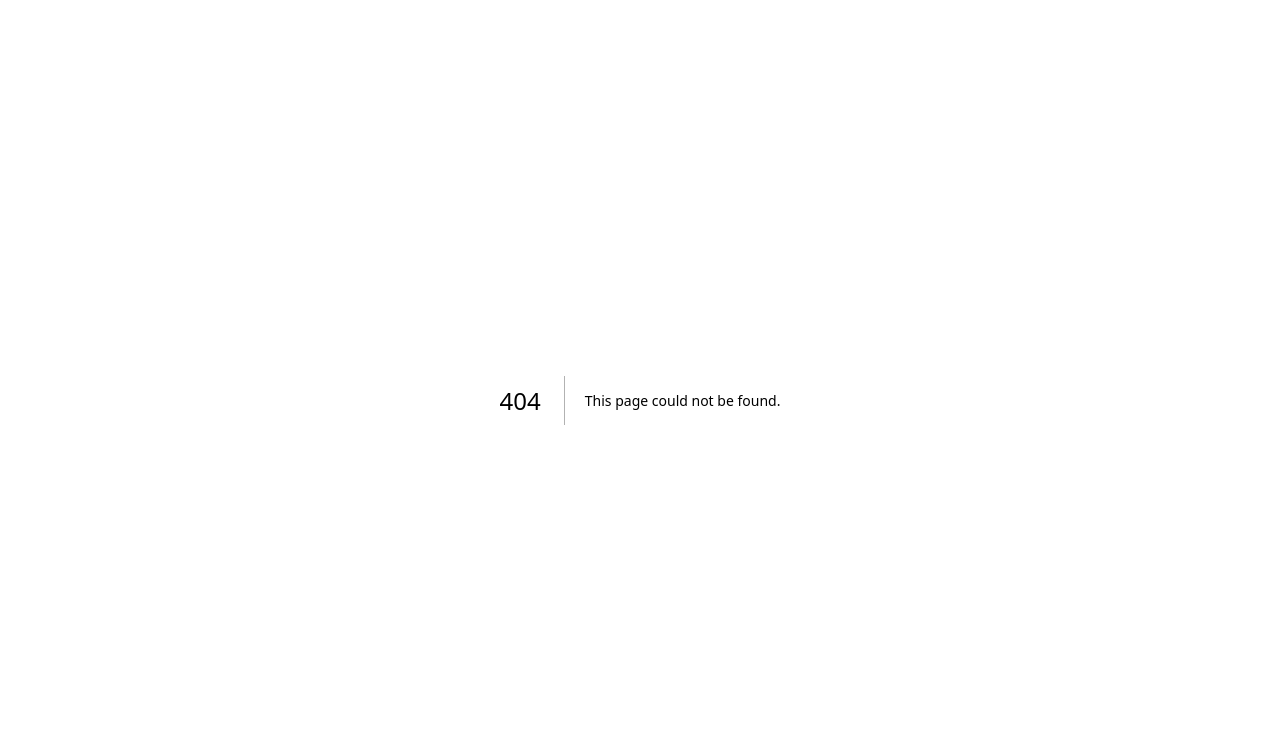
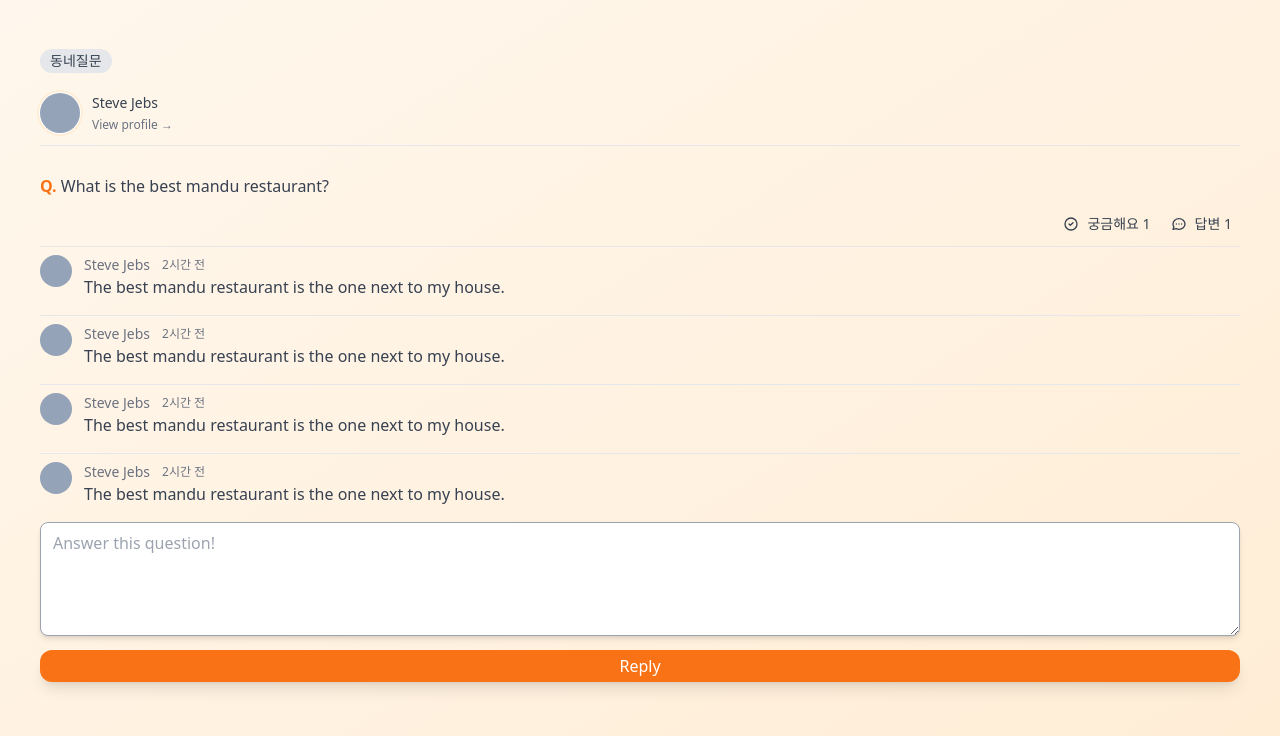
Before and after one commit to yeonvv/carrot-market, a Next.js app: page /community/1 in a window 1280 px wide. Before the commit this address had no page. Shown: the top 736 px of the page. Built offline with nearby package versions, Linux system fonts and the light colour scheme.

Commit message:
create community-detail

```diff
--- a/pages/_app.tsx
+++ b/pages/_app.tsx
@@ -1,6 +1,6 @@
-import '@/styles/globals.css'
-import type { AppProps } from 'next/app'
+import "@/styles/globals.css";
+import type { AppProps } from "next/app";
 
 export default function App({ Component, pageProps }: AppProps) {
-  return <Component {...pageProps} />
+  return <Component {...pageProps} />;
 }
--- /dev/null
+++ b/pages/community/[id].tsx
@@ -0,0 +1,86 @@
+import type { NextPage } from "next";
+
+const CommunityPostDetail: NextPage = () => {
+  return (
+    <div className="py-12 px-10 h-screen space-y-2 bg-gradient-to-br from-orange-50 to-orange-100 text-gray-700">
+      <span className="inline-flex items-center justify-center px-2.5 py-0.5 text-sm text-gray-700 font-medium bg-gray-200 rounded-full">
+        동네질문
+      </span>
+      <div className="flex items-center py-3 space-x-3 cursor-pointer border-b">
+        <div className="w-10 h-10 rounded-full bg-slate-400 ring-2 ring-offset-1 ring-orange-100" />
+        <div className="space-y-1">
+          <p className="text-sm text-gray-700 font-medium">Steve Jebs</p>
+          <p className="text-xs text-gray-500">View profile &rarr;</p>
+        </div>
+      </div>
+      <div className="pt-5 space-y-3 text-gray-700">
+        <div>
+          <span className="text-orange-500 font-bold">Q.</span> What is the best
+          mandu restaurant?
+        </div>
+        <div className="flex justify-end w-full space-x-5 py-1 px-2 text-sm text-gray-700 font-medium rounded-lg">
+          <span className="flex items-center space-x-2 cursor-pointer">
+            <svg
+              className="w-4 h-4"
+              fill="none"
+              stroke="currentColor"
+              viewBox="0 0 24 24"
+              xmlns="http://www.w3.org/2000/svg"
+            >
+              <path
+                strokeLinecap="round"
+                strokeLinejoin="round"
+                strokeWidth="2"
+                d="M9 12l2 2 4-4m6 2a9 9 0 11-18 0 9 9 0 0118 0z"
+              ></path>
+            </svg>
+            <span>궁금해요 1</span>
+          </span>
+          <span className="flex items-center space-x-2 cursor-pointer">
+            <svg
+              className="w-4 h-4"
+              fill="none"
+              stroke="currentColor"
+              viewBox="0 0 24 24"
+              xmlns="http://www.w3.org/2000/svg"
+            >
+              <path
+                strokeLinecap="round"
+                strokeLinejoin="round"
+                strokeWidth="2"
+                d="M8 12h.01M12 12h.01M16 12h.01M21 12c0 4.418-4.03 8-9 8a9.863 9.863 0 01-4.255-.949L3 20l1.395-3.72C3.512 15.042 3 13.574 3 12c0-4.418 4.03-8 9-8s9 3.582 9 8z"
+              ></path>
+            </svg>
+            <span>답변 1</span>
+          </span>
+        </div>
+      </div>
+      {[1, 2, 3, 4].map((_, i) => (
+        <div key={i} className="flex items-start py-2 space-x-3 border-t">
+          <div className="w-8 h-8 rounded-full bg-slate-400" />
+          <div className="w-4/5">
+            <div className="flex items-center space-x-3">
+              <span className="text-sm text-gray-500 font-medium">
+                Steve Jebs
+              </span>
+              <span className="text-xs text-gray-500">2시간 전</span>
+            </div>
+            <p>The best mandu restaurant is the one next to my house.</p>
+          </div>
+        </div>
+      ))}
+      <div className="space-y-2">
+        <textarea
+          rows={4}
+          placeholder="Answer this question!"
+          className="appearance-none w-full shadow-md rounded-lg placeholder-gray-400 border-gray-400 focus:outline-none focus:ring-orange-500 focus:border-orange-500 transition"
+        />
+        <button className="w-full py-1 bg-orange-500 text-white font-medium rounded-xl shadow-lg hover:bg-orange-400 focus:outline-none focus:ring-2 focus:ring-offset-2 focus:ring-orange-500 transition">
+          Reply
+        </button>
+      </div>
+    </div>
+  );
+};
+
+export default CommunityPostDetail;
--- a/pages/enter.tsx
+++ b/pages/enter.tsx
@@ -10,7 +10,7 @@ export default function Enter() {
   }
 
   return (
-    <div className="mt-12">
+    <div className="py-12 h-screen bg-gradient-to-br from-orange-50 to-orange-100">
       <h3 className="text-3xl font-bold text-center text-gray-700">
         Enter to Carrot
       </h3>
@@ -44,13 +44,17 @@ export default function Enter() {
         </div>
         <div className="px-4">
           <form className="flex flex-col mt-5 mb-10">
-            <label className="text-sm text-gray-800 font-medium">
+            <label
+              htmlFor="choice"
+              className="text-sm text-gray-700 font-medium"
+            >
               {method === "email" ? "Email address" : null}
               {method === "phone" ? "Phone number" : null}
             </label>
             <div className="my-2">
               {method === "email" ? (
                 <input
+                  id="choice"
                   type="email"
                   className="appearance-none w-full transition shadow-md rounded-lg placeholder-gray-400 border-gray-400 focus:outline-none focus:ring-orange-500 focus:border-orange-500"
                   required
@@ -63,6 +67,7 @@ export default function Enter() {
                     +82
                   </span>
                   <input
+                    id="choice"
                     type="number"
                     className="appearance-none w-full transition rounded-r-lg placeholder-gray-400 border-gray-400 focus:outline-none focus:ring-orange-500 focus:border-orange-500"
                     required
@@ -80,13 +85,13 @@ export default function Enter() {
             <div className="relative">
               <div className="absolute w-full border-t border-gray-300" />
               <div className="relative -top-3 mt-3 text-center">
-                <span className="px-2 bg-white text-gray-500 text-base font-medium select-none">
+                <span className="px-2 bg-gradient-to-br from-orange-50 to-orange-100 text-gray-500 text-base font-medium select-none">
                   Or enter with
                 </span>
               </div>
             </div>
             <div className="grid grid-cols-2 gap-3 text-gray-700 mt-1">
-              <div className="flex justify-center items-center space-x-2 py-2 rounded-lg shadow-md border-2 border-gray-400 hover:bg-gray-100 cursor-pointer">
+              <div className="flex justify-center items-center space-x-2 py-2 rounded-lg shadow-md border-2 border-gray-400 hover:bg-orange-100 hover:font-medium cursor-pointer">
                 <button>
                   <svg
                     className="w-5 h-5"
@@ -99,7 +104,7 @@ export default function Enter() {
                 </button>
                 <span>Twitter</span>
               </div>
-              <div className="flex justify-center items-center space-x-2 py-2 rounded-lg shadow-md border-2 border-gray-400 hover:bg-gray-100 cursor-pointer">
+              <div className="flex justify-center items-center space-x-2 py-2 rounded-lg shadow-md border-2 border-gray-400 hover:bg-orange-100 hover:font-medium cursor-pointer">
                 <button>
                   <svg
                     className="w-5 h-5"
--- a/pages/index.tsx
+++ b/pages/index.tsx
@@ -6,7 +6,7 @@ const Home: NextPage = () => {
       {[1, 1, 1, 1, 1, 1, 1, 1, 1, 1, 1, 1].map((_, i) => (
         <div
           key={i}
-          className="flex justify-between items-end pb-4 px-10 border-b cursor-pointer"
+          className="flex justify-between items-end pb-4 px-10 border-b bg-gradient-to-br from-orange-50 to-orange-100 cursor-pointer"
         >
           <div className="flex">
             <div className="w-20 h-20 mr-2 rounded-lg bg-gray-500" />
```
Also changed, not shown: 2 other files (tests, documents, lock files or other folders).
